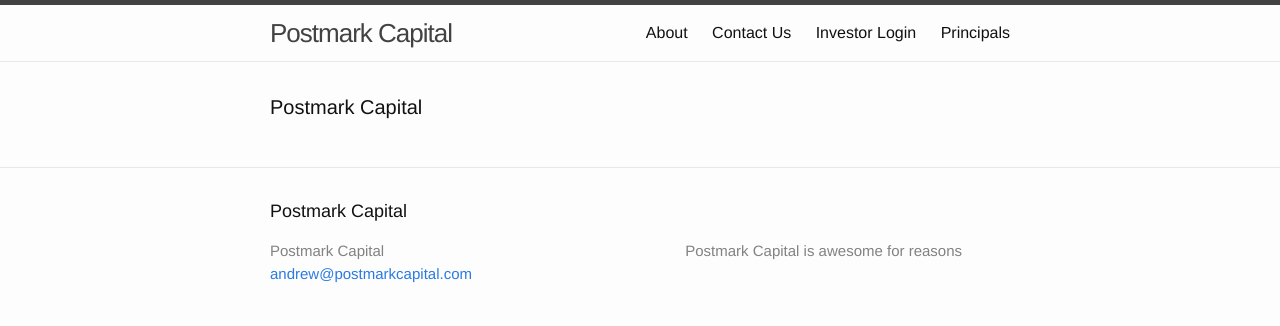
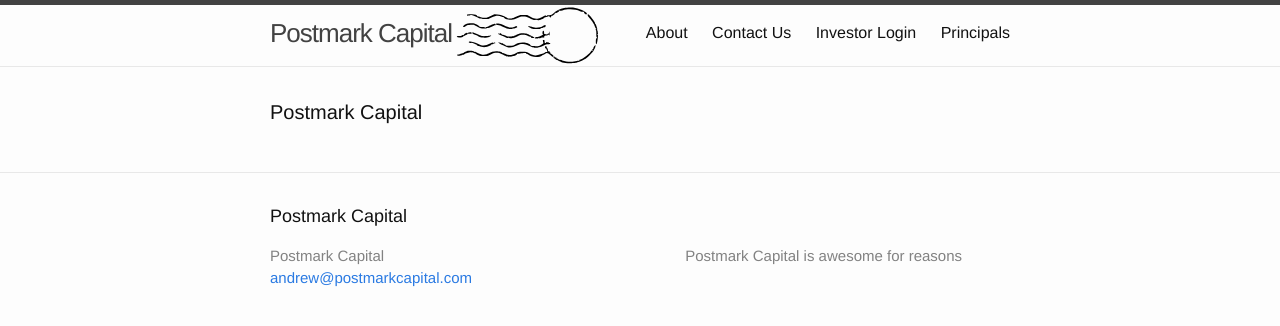
Before and after one commit to postmarkcapital/postmark-capital, a Jekyll site: the page built from index.html, in a window 1280 px wide. Shown: the top 326 px of the page. Built offline with Jekyll 4.4.1, drawn with Linux system fonts in a browser that asks for light colours.

Commit message:
Add placeholder logo asset

```diff
--- a/_includes/header.html
+++ b/_includes/header.html
@@ -1,7 +1,7 @@
 <header class="site-header">
 
   <div class="wrapper">
-
+    <img src="/dev/assets/images/postmark-capital-placeholder.svg" width="150">
     <a class="site-title" href="{{ site.baseurl }}/">{{ site.title }}</a>
 
     <nav class="site-nav">
```
Also changed, not shown: assets/images/postmark-capital-placeholder.png (added), assets/images/postmark-capital-placeholder.svg (added), 1 other file.
